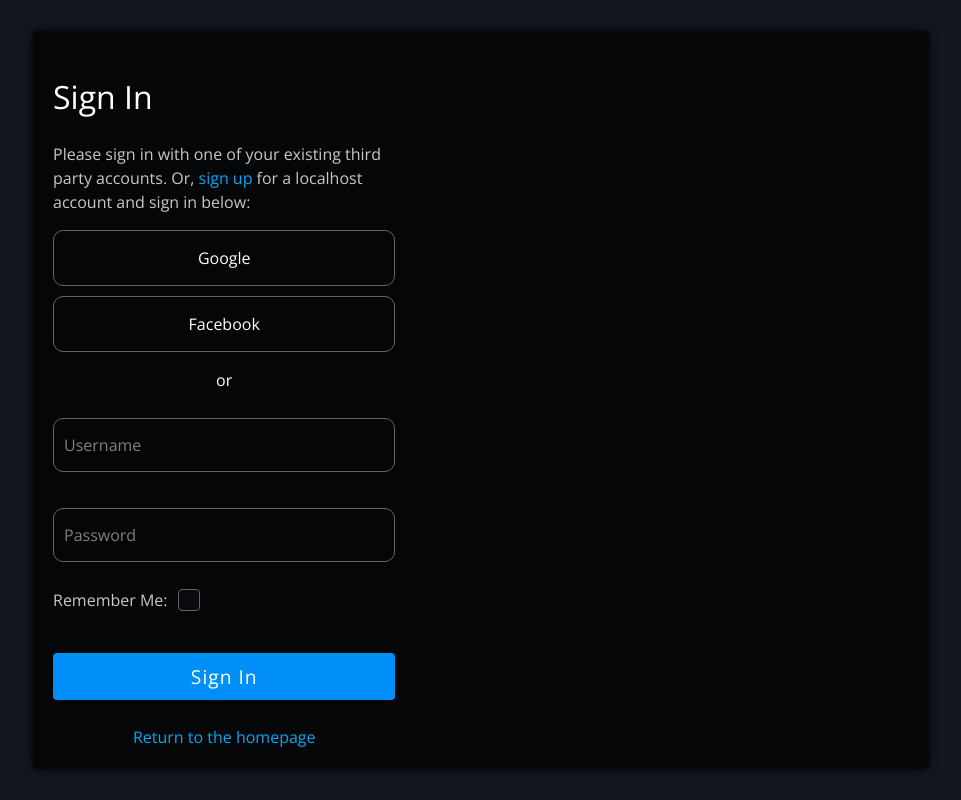
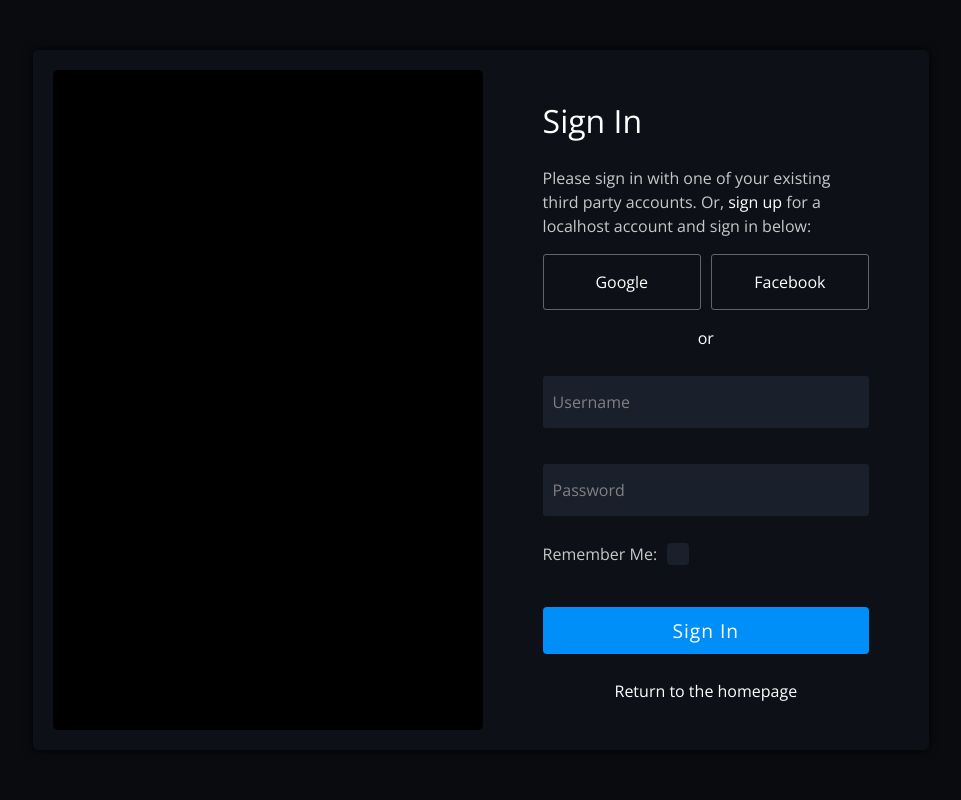
Before and after one commit to 03axdov/Dalinar-Heroku, a Django app: page /accounts/login/ in a window 1280 px wide. Shown: the whole page, without its empty margins (159-1120 px from the left). Run offline with Django 4.2, Linux system fonts and the light colour scheme; parts of the project's set-up code (start-up, migrations or seed data) failed here and were passed over.

Commit message:
Accounts styling

```diff
--- a/frontend/static/css/pages/accounts.css
+++ b/frontend/static/css/pages/accounts.css
@@ -5,7 +5,7 @@
     flex-direction: row;
     justify-content: center;
     align-items: center;
-    background: var(--background-light);
+    background: var(--background-dark);
 }
 
 .form-container {
@@ -36,13 +36,12 @@ input {
     padding: 15px 10px;
     margin: 10px 0;
     border: none;
-    border-radius: 10px;
+    border-radius: 3px;
     font-size: 1rem;
     font-family: "Open Sans", "Segoe UI", Tahoma, sans-serif;
     box-sizing: border-box;
     outline: none;
-    background: rgb(0,0,0,0);
-    border: 1px solid var(--border-light);
+    background: var(--accounts-input);
     color: white;
 }
 
@@ -51,7 +50,7 @@ input:-webkit-autofill,
 input:-webkit-autofill:hover,
 input:-webkit-autofill:focus,
 input:-webkit-autofill:active {
-    -webkit-box-shadow: 0 0 0px 1000px var(--background-dark) inset !important;
+    -webkit-box-shadow: 0 0 0px 1000px var(--accounts-input) inset !important;
     -webkit-text-fill-color: white !important;
     font-family: "Open Sans", "Segoe UI", Tahoma, sans-serif !important;
     transition: background-color 5000s ease-in-out 0s;
@@ -88,27 +87,31 @@ button {
 
 .form-link {
     cursor: pointer;
-    color: var(--blue);
+    color: white;
 }
 
 .form-link:hover {
-    color: var(--blue-light);
+    color: white;
 }
 
 .accounts-form-container h1 {
+    margin-top: 0;
     font-weight: 500;
 }
 
 .accounts-form-outer {
     width: 70%;
-    background: var(--background-darker);
+    height: 700px;
+    background: var(--background);
     box-sizing: border-box;
     padding: 20px;
+    padding-right: 60px;
     border-radius: 5px;
     box-shadow: 0 0 10px 0 black;
     display: flex;
     flex-direction: row;
     align-items: center;
+    justify-content: space-between;
 }
 
 .accounts-form-container {
@@ -122,7 +125,7 @@ button {
 }
 
 a {
-    color: var(--blue-light);
+    color: white;
     text-decoration: none;
 }
 
@@ -144,7 +147,7 @@ h2 {
     width: 22px;
     margin: 0;
     margin-left: 10px;
-    background-color: var(--background-dark);
+    background-color: var(--accounts-input);
 }
 
 label {
@@ -192,7 +195,7 @@ a.button.secondaryAction {
 .socialaccount_providers {
     list-style: none;
     display: flex;
-    flex-direction: column;
+    flex-direction: row;
     align-items: center;
     padding: 0;
     gap: 10px;
@@ -203,7 +206,7 @@ a.button.secondaryAction {
     padding: 15px 10px;
     box-sizing: border-box;
     border: 1px solid var(--border-light);
-    border-radius: 10px;
+    border-radius: 3px;
     width: 100%;
     text-align: center;
 }
@@ -212,9 +215,9 @@ a.button.secondaryAction {
     text-align: center;
 }
 
-@media all and (max-width: 900px) {
-    .accounts-form-container {
-        max-width: none;
-        padding: 0 20px;
-    }
+.accounts-form-image {
+    width: calc(100% - var(--form-width) - 60px);
+    background: black;
+    height: 100%;
+    border-radius: 5px;
 }
--- a/frontend/static/css/root.css
+++ b/frontend/static/css/root.css
@@ -7,6 +7,7 @@
     --background-light: #121720;
     --background-lighter: #1d2431;
     --background-shadow: #000000;
+    --accounts-input: #191f2b;
 
     --toolbar: #181d25;
     --toolbar-light: #212730;
```
